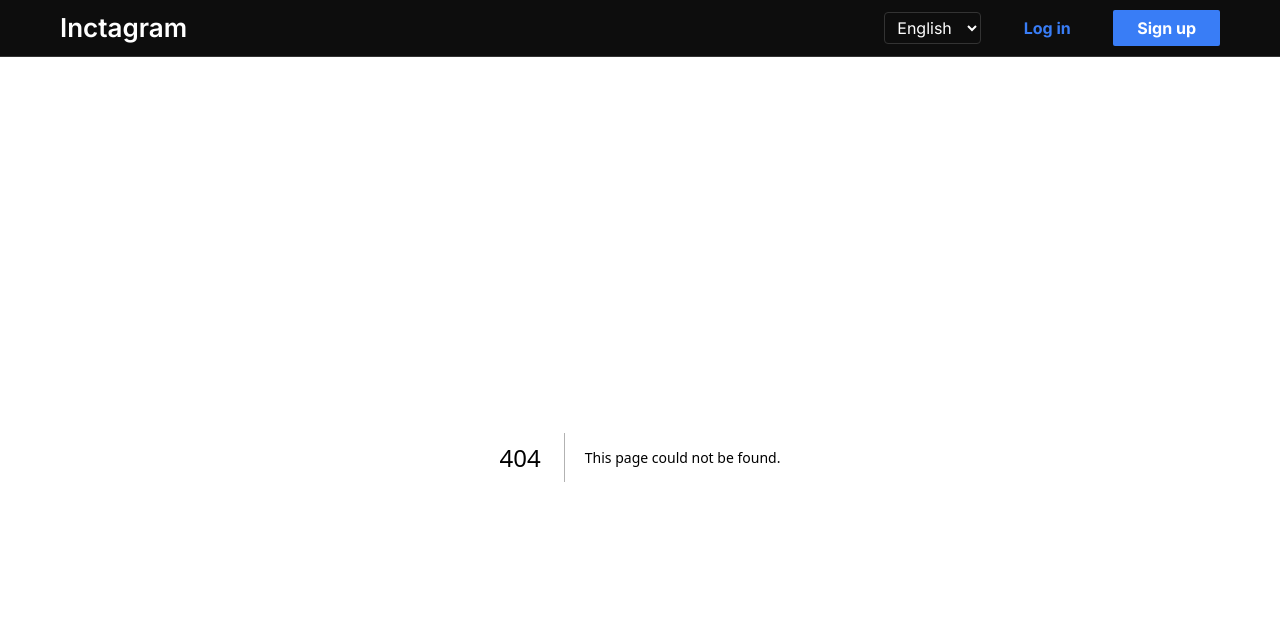
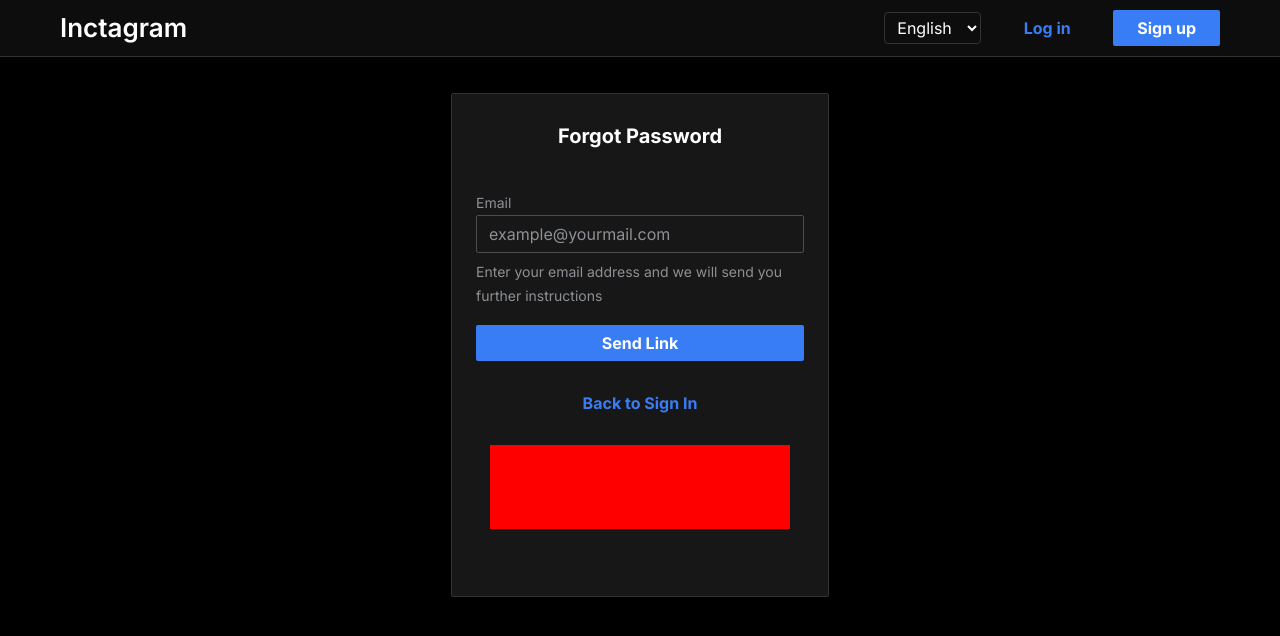
Before and after one commit to topchik-inctagram/topchik, a Next.js app: page /forgot-password in a window 1280 px wide. Before the commit this address had no page. Shown: the top 636 px of the page. Built offline with nearby package versions, Linux system fonts and the light colour scheme.

Commit message:
IN-37 feat: add forgot password form with page

```diff
--- /dev/null
+++ b/app/forgot-password/page.tsx
@@ -0,0 +1,14 @@
+'use client'
+
+import { ForgotPassword } from '@/features'
+import { PageContainer } from '@/shared/components'
+
+const Page = () => {
+  return (
+    <PageContainer mt="36px">
+      <ForgotPassword isVerified={false} onSubmit={() => {}} />
+    </PageContainer>
+  )
+}
+
+export default Page
```
